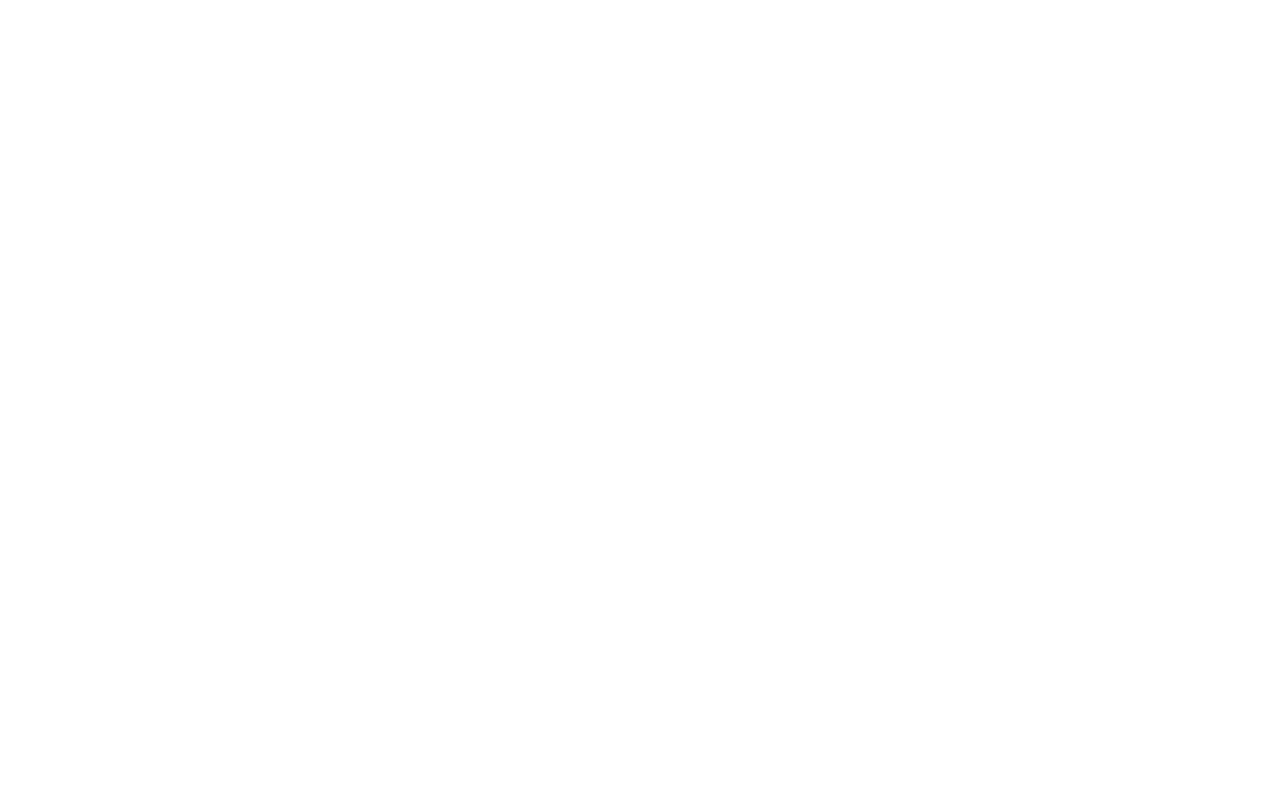
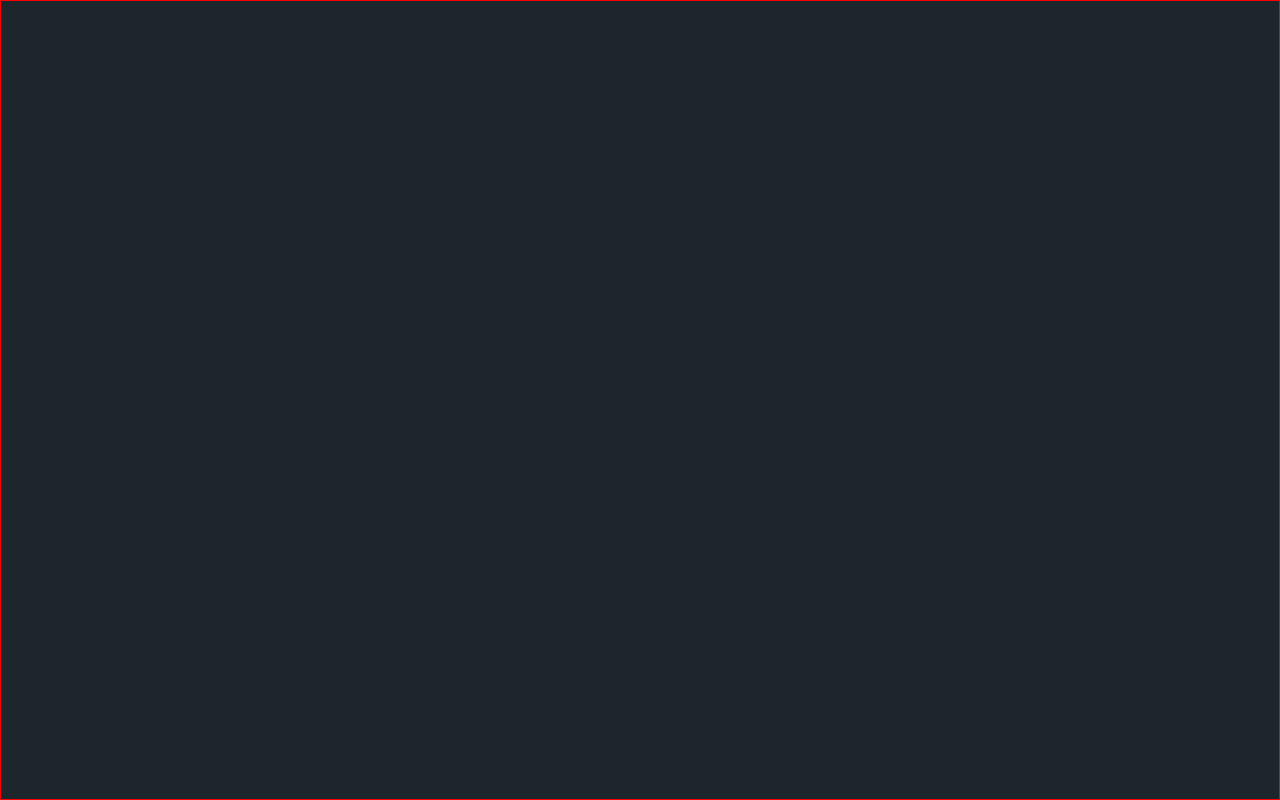
Before and after one commit to arjunsen1999/BabelChat, a React (Create React App) app in the folder client/: page /signup in a window 1280 px wide. Built offline with nearby package versions, Linux system fonts and the light colour scheme.

Commit message:
change background color

```diff
--- a/client/src/App.tsx
+++ b/client/src/App.tsx
@@ -1,11 +1,14 @@
-import React from 'react';
-import AllRoutes from './allRoutes/AllRoutes';
+import React from "react";
+import AllRoutes from "./allRoutes/AllRoutes";
+import { Box } from "@chakra-ui/react";
 
 function App() {
   return (
-   <>
-    <AllRoutes />
-   </>
+    <>
+      <Box bg={"#1d262d"} w="100%" minH="100vh">
+        <AllRoutes />
+      </Box>
+    </>
   );
 }
 
--- /dev/null
+++ b/client/src/components/authpage/Navbar.tsx
@@ -0,0 +1,5 @@
+import React from "react";
+
+export default function Navbar() {
+  return <></>;
+}
--- a/client/src/index.css
+++ b/client/src/index.css
@@ -1,10 +1,20 @@
-*{
+* {
   margin: 0px;
   padding: 0px;
   box-sizing: border-box;
 }
 
-body{
+body {
   width: 100%;
   min-height: 100vh;
 }
+:root {
+  --main-color: #34a853;
+  --seclected-option: #4b75a7;
+  --notification: #b84c0f;
+  --chat-sec-bg: #424b52;
+  --background: #1d262d;
+  --setting: #353e45;
+  --auth-round-blue: #1d3082;
+  --auth-round-pink: #7b1386;
+}
--- a/client/src/pages/SignUp/SignUpPage.tsx
+++ b/client/src/pages/SignUp/SignUpPage.tsx
@@ -1,9 +1,12 @@
+import { Box } from '@chakra-ui/react'
 import React from 'react'
 
 export default function SignUpPage() {
   return (
     <>
+     <Box border={"1px solid red"} w="100%" minH={"100vh"}>
 
+     </Box>
     </>
   )
 }
```
